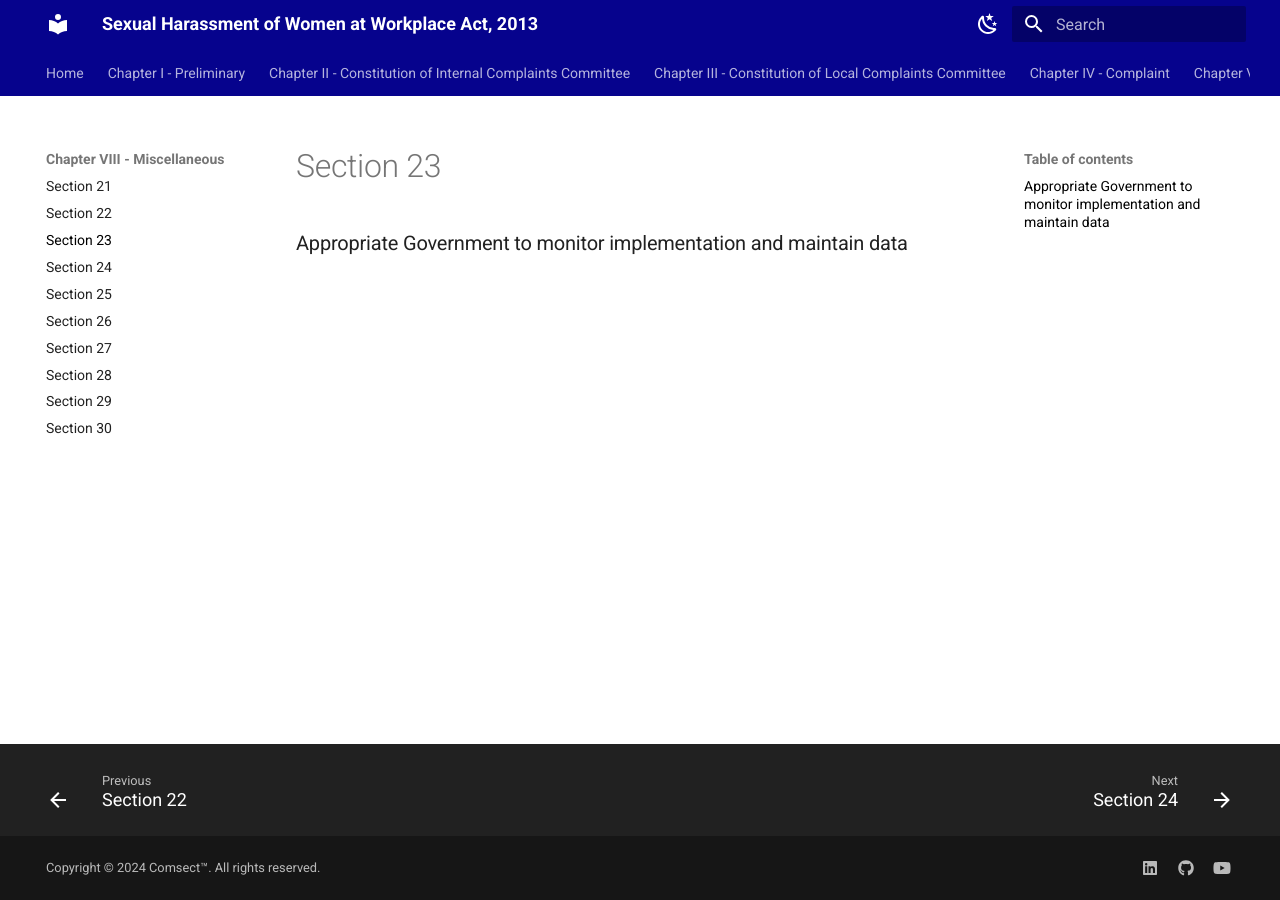
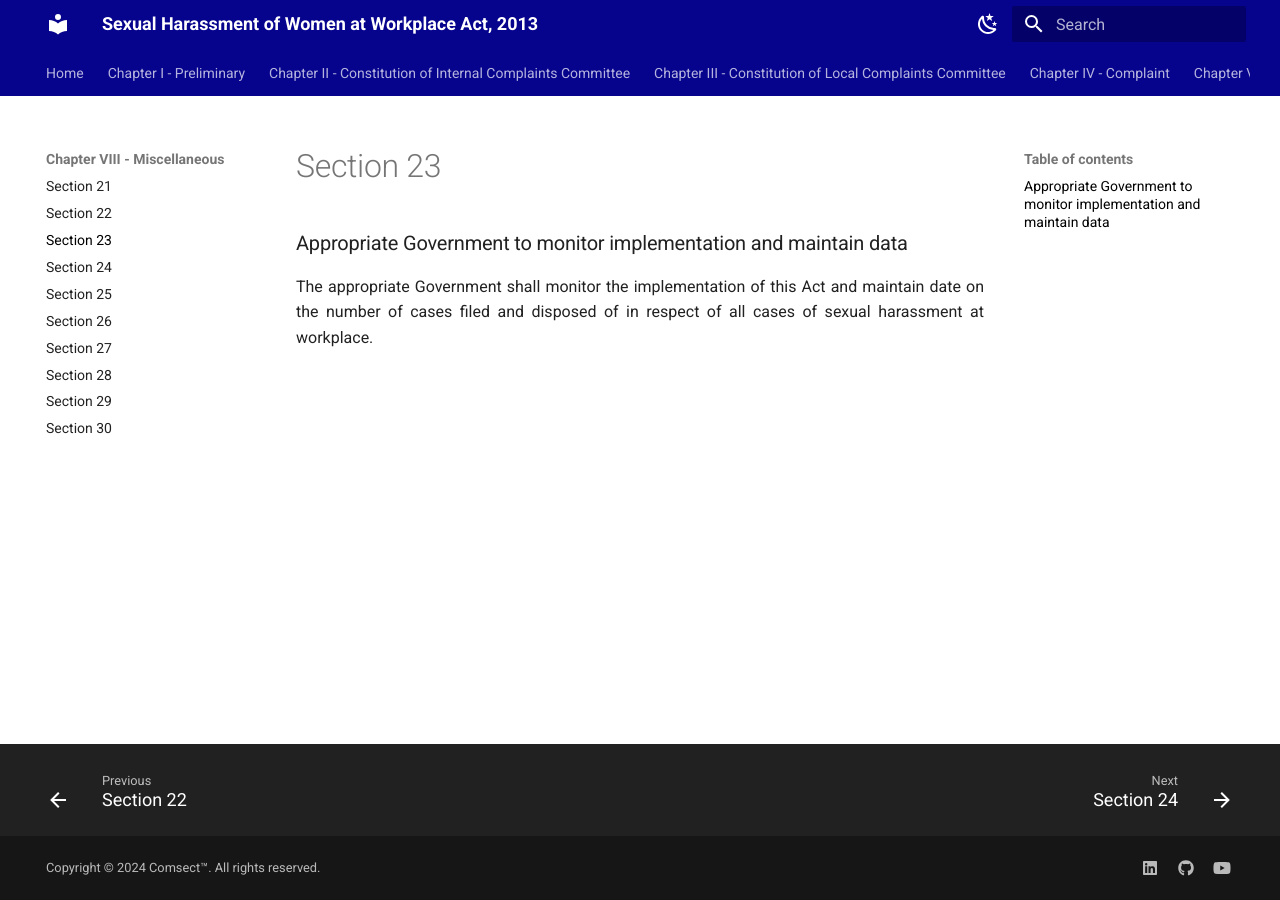
Before and after one commit to comsect/posh-act, an MkDocs documentation site: the page built from docs/en/23.md, in a window 1280 px wide. Built offline with MkDocs 1.6.1 and Material for MkDocs 9.7.7, drawn with Linux system fonts in a browser that asks for light colours.

Commit message:
add section twenty-three

```diff
--- a/docs/en/23.md
+++ b/docs/en/23.md
@@ -3,3 +3,7 @@ description: Appropriate Government to monitor implementation and maintain data
 ---
 
 ### Appropriate Government to monitor implementation and maintain data
+
+<div style="text-align: justify">
+
+The appropriate Government shall monitor the implementation of this Act and maintain date on the number of cases filed and disposed of in respect of all cases of sexual harassment at workplace.
```
